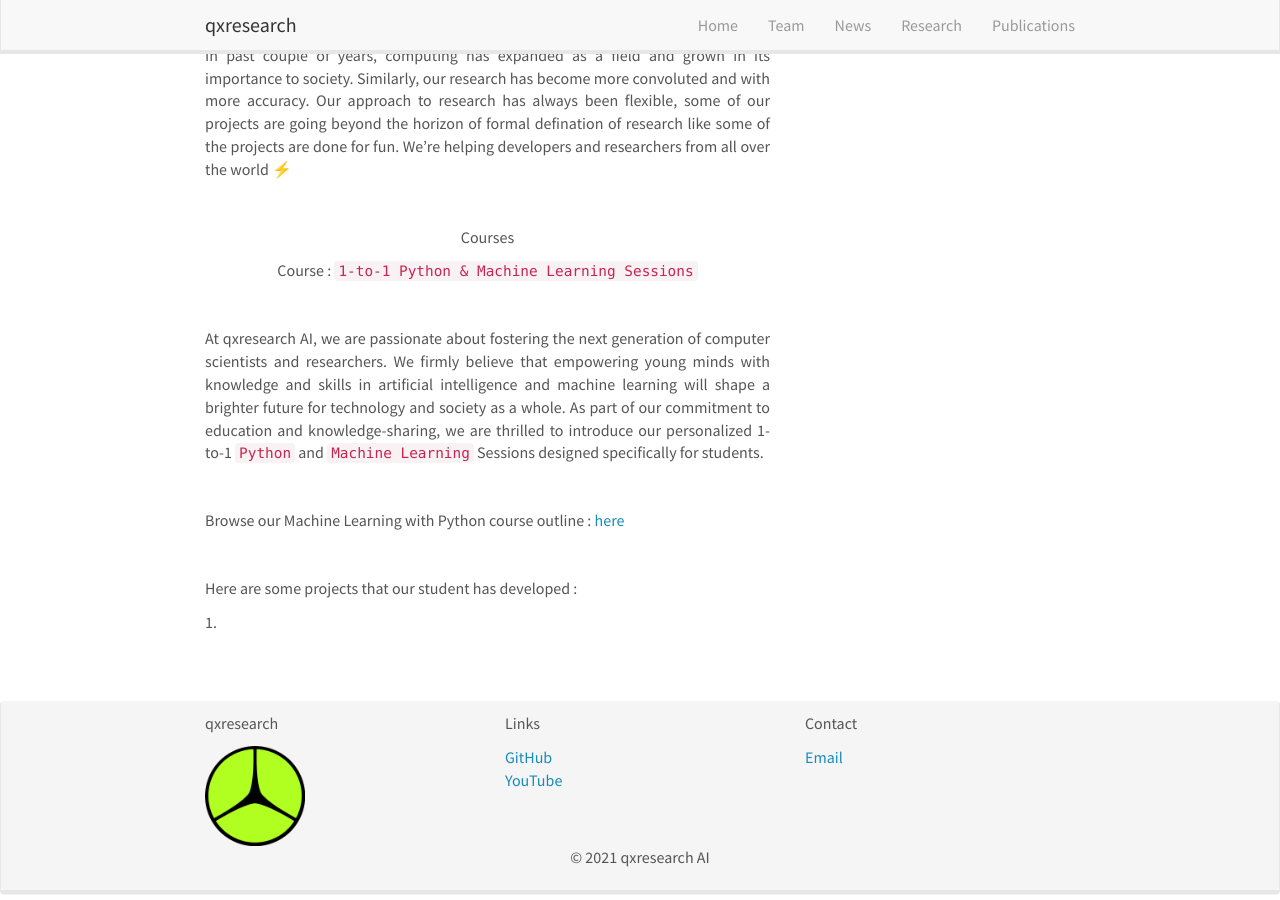
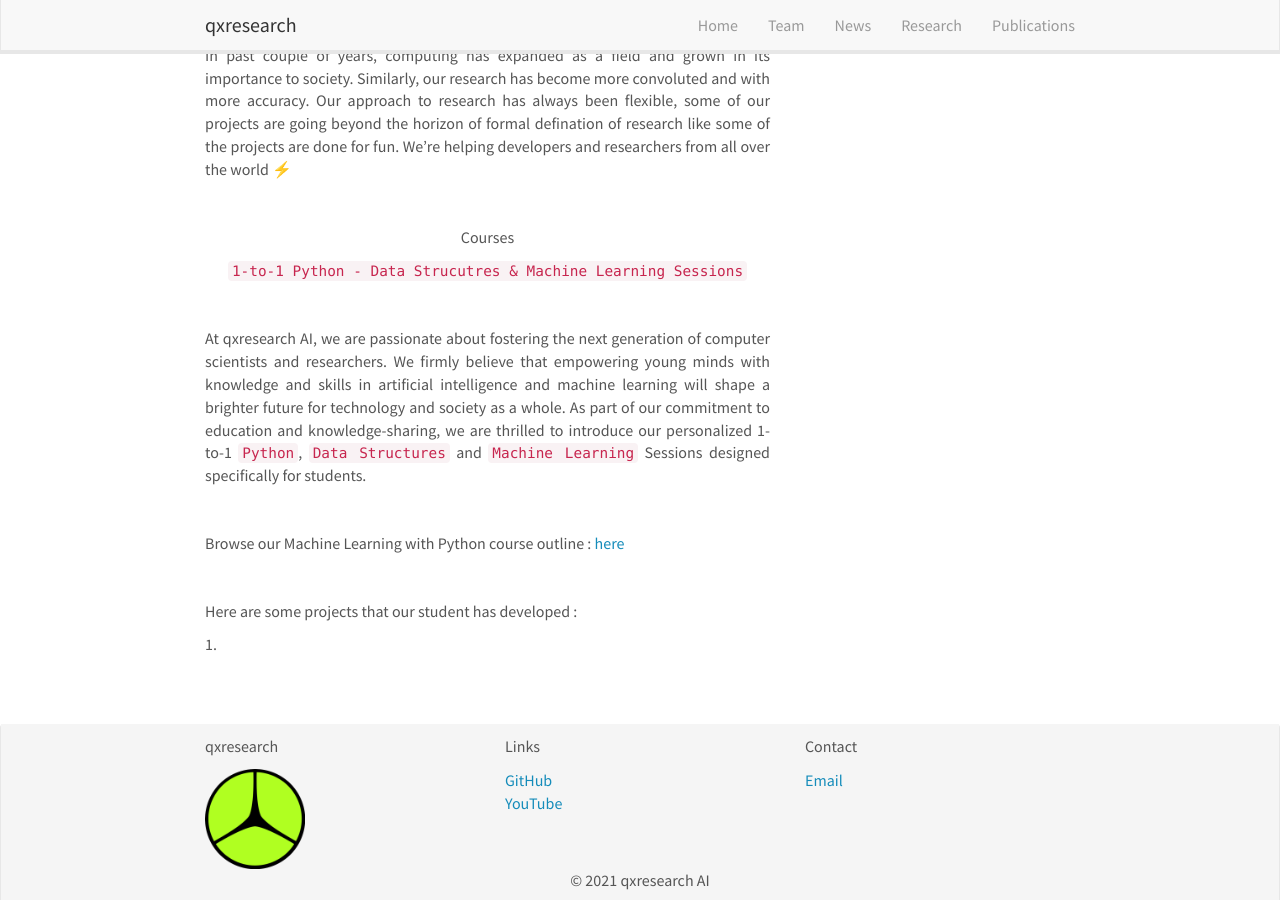
Before and after one commit to qxresearch/qxresearch.github.io, a Jekyll site: the page built from _pages/home.md, in a window 1280 px wide and 900 px high, scrolled down 586 px. Built offline with Jekyll 4.4.1, drawn with Linux system fonts in a browser that asks for light colours; nearby versions of some CDN libraries; comment, search, counter and statistics services are not loaded.

Commit message:
Update home.md

```diff
--- a/_pages/home.md
+++ b/_pages/home.md
@@ -23,12 +23,12 @@ In past couple of years, computing has expanded as a field and grown in its impo
 </p>
 
 <p align="center">
-  Course : `1-to-1 Python & Machine Learning Sessions`
+  `1-to-1 Python - Data Strucutres & Machine Learning Sessions`
 </p>
 
 <br>
 
-At qxresearch AI, we are passionate about fostering the next generation of computer scientists and researchers. We firmly believe that empowering young minds with knowledge and skills in artificial intelligence and machine learning will shape a brighter future for technology and society as a whole. As part of our commitment to education and knowledge-sharing, we are thrilled to introduce our personalized 1-to-1 `Python` and `Machine Learning` Sessions designed specifically for students.
+At qxresearch AI, we are passionate about fostering the next generation of computer scientists and researchers. We firmly believe that empowering young minds with knowledge and skills in artificial intelligence and machine learning will shape a brighter future for technology and society as a whole. As part of our commitment to education and knowledge-sharing, we are thrilled to introduce our personalized 1-to-1 `Python`, `Data Structures` and `Machine Learning` Sessions designed specifically for students.
 
 <br>
 
```
